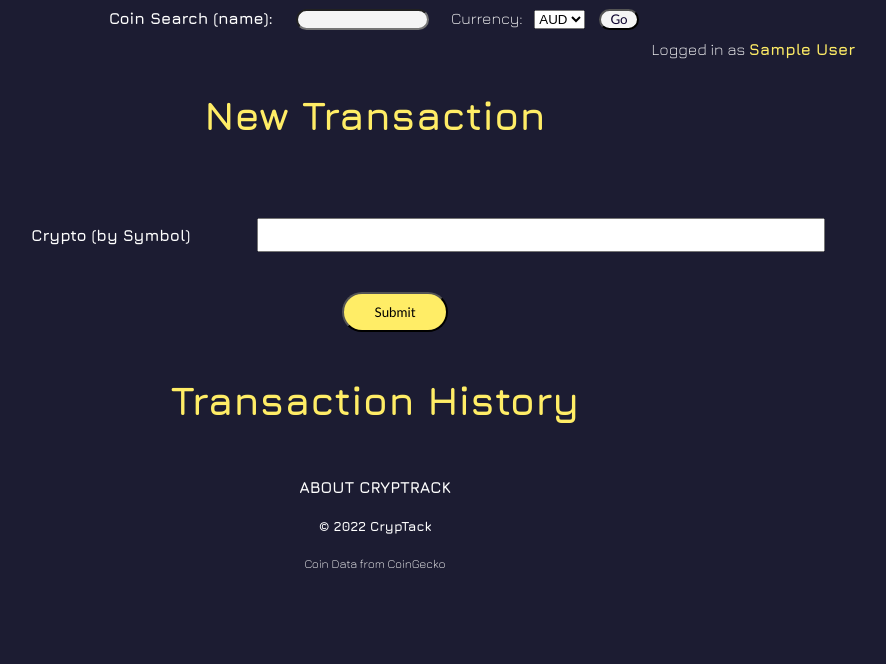
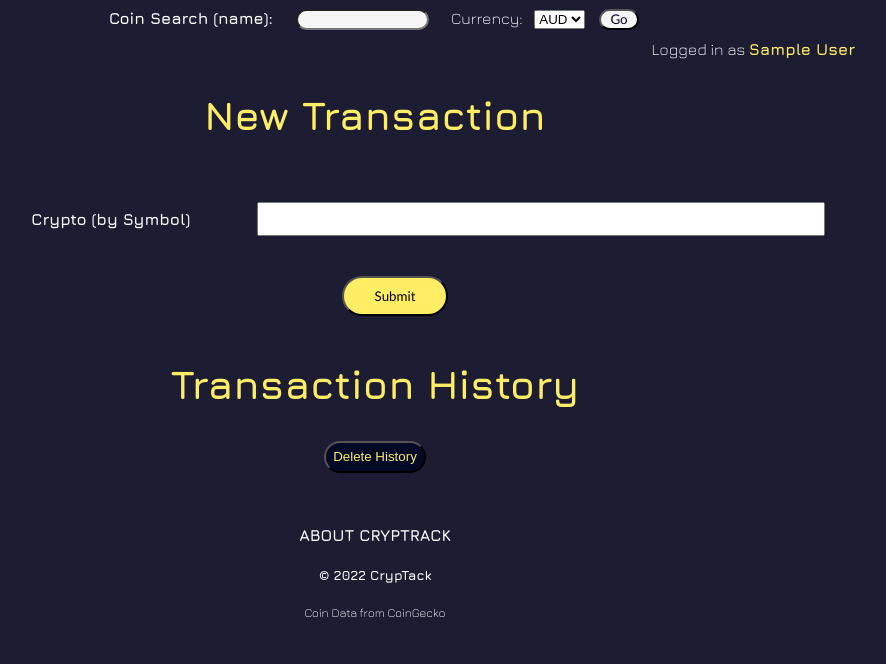
Before and after one commit to elywelly/cryptrack-app, a Flask app: page /coins/transactions in a window 1280 px wide. Shown: the part 274-938 px from the top of the page, without its empty margins (265-1151 px from the left). Before the commit the page ends 842 px from the top, so only its background shows below. Run offline with Flask 2, Linux system fonts and the light colour scheme; the visitor is signed in with stand-in values (Sample User, id 1); data that the repository does not hold is empty; some libraries are stand-ins or nearby versions.

Commit message:
updated readme added delete history function

```diff
--- a/controllers/coins_controller.py
+++ b/controllers/coins_controller.py
@@ -1,6 +1,6 @@
 from flask import Blueprint, session, request, redirect, render_template
 import requests
-from models.transactions import select_transaction, insert_transaction, insert_history, update_transaction, select_history, select_all_transaction
+from models.transactions import select_transaction, insert_transaction, insert_history, update_transaction, select_history, select_all_transaction, delete_history
 
 coins_controller = Blueprint(
     "coins_controller", __name__, template_folder="../templates/coins")
@@ -110,15 +110,41 @@ def find_coin():
     return render_template('transactions.html', history=all_history, message="Coin not found or supported. Please ensure you are using the coin's symbol (e.g. BTC).")
 
 
-@ coins_controller.route('/coins/transactions/coin', methods=["POST"])
+@ coins_controller.route('/coins/transactions/history', methods=["GET", "POST"])
+def delete_transactions():
+
+    delete = request.form.get("delete")
+
+    if delete == None:
+        return redirect('/coins')
+
+    if delete == 'Delete History':
+        user_id = int(session.get('user_id'))
+        delete_history(user_id)
+        return redirect('/coins/transactions')
+
+    return redirect('/')
+
+
+@ coins_controller.route('/coins/transactions/coin', methods=["GET", "POST"])
 def coin_transaction():
     if not session.get('user_id'):
         return redirect('/login')
+
+    delete = request.form.get("delete")
+    if delete == None:
+        pass
+
     user_id = int(session.get('user_id'))
     coin = request.form.get("name")
-    value = float(request.form.get("value"))
+    value = request.form.get("value")
     transaction = request.form.get("transactions")
     current_price = request.form.get("current_price")
+
+    if value == None:
+        return redirect('/coins/transactions')
+
+    value = float(value)
 
     # history
     user_id = session.get('user_id')
@@ -135,7 +161,7 @@ def coin_transaction():
             history = f"Bought {value} {coin} at {current_price}"
             insert_history(user_id, history)
             insert_transaction(user_id, coin, value)
-            return render_template("transactions.html", success=f"Transaction successfully added to wallet. Refresh for updated history", history=all_history)
+            return redirect('/coins/wallet')
 
         # if found, update value by adding to it
         else:
@@ -147,7 +173,7 @@ def coin_transaction():
             new_value = 0
             new_value = float(coin_select[0]) + value
             update_transaction(new_value, user_id, coin)
-            return render_template("transactions.html", success=f"Transaction successfully added to wallet. Refresh for updated history", history=all_history)
+            return redirect('/coins/wallet')
 
     if transaction == "sell":
 
@@ -171,7 +197,9 @@ def coin_transaction():
                 history = f"Sold {value} {coin} at {current_price}"
                 insert_history(user_id, history)
                 update_transaction(new_value, user_id, coin)
-                return render_template("transactions.html", success=f"Transaction successfully added to wallet. Refresh for updated history", history=all_history)
+                return redirect('/coins/wallet')
+
+    return redirect('/')
 
 
 @ coins_controller.route('/coins/wallet', methods=['GET'])
--- a/models/transactions.py
+++ b/models/transactions.py
@@ -49,5 +49,5 @@ def select_history(user_id):
         return []
 
 
-def delete_history(id):
-    database.sql_write("DELETE FROM history WHERE id = %s", [id])
+def delete_history(user_id):
+    database.sql_write("DELETE FROM history WHERE user_id = %s", [user_id])
--- a/static/style.css
+++ b/static/style.css
@@ -217,12 +217,6 @@ button {
     color: rgb(255, 45, 45);
 }
 
-.success {
-    display: flex;
-    justify-content: center;
-    color: rgb(58, 232, 58);
-}
-
 .transactions > .coin-description {
     display: flex;
     justify-content: center;
@@ -267,3 +261,14 @@ button {
         sans-serif;
     border-radius: 25px;
 }
+
+.delete {
+    display: flex;
+    justify-content: center;
+}
+
+.delete > form > .button {
+    background-color: #040926;
+    color: #ffed66;
+    border-radius: 25px;
+}
--- a/templates/about.html
+++ b/templates/about.html
@@ -9,10 +9,11 @@
         spot. Sign up now <a href="/signup">here</a>.
     </p>
     <p style="text-align: center">
-        We currently support multiple currencies AUD, USD, NZD, CAD & SGD.
+        CrypTrack currently support multiple currencies AUD, USD, NZD, CAD &
+        SGD.
     </p>
     <p style="text-align: center">
-        To find out more, email us
+        To find out more, email
         <a href="mailto:yongelynn@gmail.com" target="_blank">here</a>.
     </p>
 </div>
--- a/templates/coins/coin-transaction.html
+++ b/templates/coins/coin-transaction.html
@@ -45,6 +45,11 @@
 
 <div class="transactions">
     <h2>Transaction History</h2>
+    <div class="delete">
+        <form action="/coins/transactions/history" method="post">
+            <input type="submit" id="delete" name="delete" value="Delete History" class="button" />
+        </form>
+    </div>
     {% for each_history in history %}
     <p class="history" style="color: grey"><b>{{ each_history[0] }}</b></p>
     <p class="history">{{ each_history[1] }}</p>
--- a/templates/coins/transactions.html
+++ b/templates/coins/transactions.html
@@ -2,7 +2,6 @@
 <div class="transactions">
     <h2>New Transaction</h2>
     <p class="message">{{ message }}</p>
-    <p class="success">{{ success }}</p>
     <form method="post" action="/coins/transactions">
         <ul class="wrapper">
             <li class="form-row">
@@ -17,6 +16,17 @@
 </div>
 <div class="transactions">
     <h2>Transaction History</h2>
+    <div class="delete">
+        <form action="/coins/transactions/history" method="post">
+            <input
+                type="submit"
+                id="delete"
+                name="delete"
+                value="Delete History"
+                class="button"
+            />
+        </form>
+    </div>
     {% for each_history in history %}
     <p class="history" style="color: grey"><b>{{ each_history[0] }}</b></p>
     <p class="history">{{ each_history[1] }}</p>
```
Also changed, not shown: README.md.
